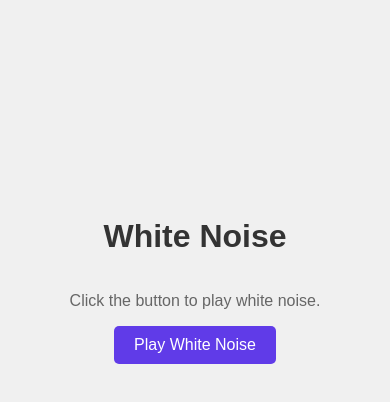
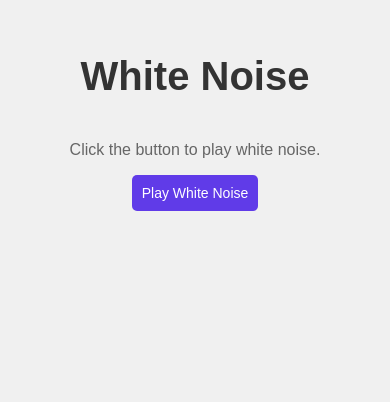
Before and after one commit to BrettMN/white-noise, a website: page src/index.html in a window 390 px wide. Shown: the part 142-544 px from the top of the page. Drawn offline with Linux system fonts and the light colour scheme.

Commit message:
style update

```diff
--- a/src/index.html
+++ b/src/index.html
@@ -11,8 +11,8 @@
           flex-direction: column;
           align-items: center;
           justify-content: center;
-            height: 100vh;
           margin: 0;
+          padding-top: 20vh;
       }
 
       h1 {
@@ -41,6 +41,17 @@
       button:disabled {
           background-color: #ccc;
           cursor: not-allowed;
+      }
+
+      @media (max-width: 600px) {
+          h1 {
+              font-size: 2.5em;
+          }
+
+          button {
+              font-size: 14px;
+              padding: 10px;
+          }
       }
   </style>
 </head>
```
Lines whose indentation alone changed are shown as unchanged.
